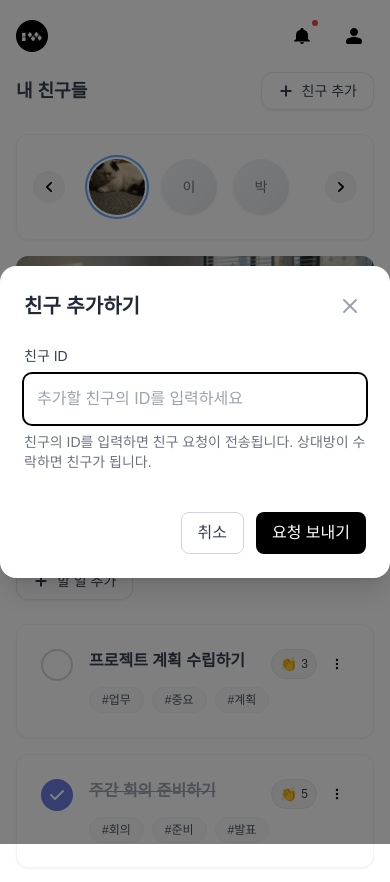
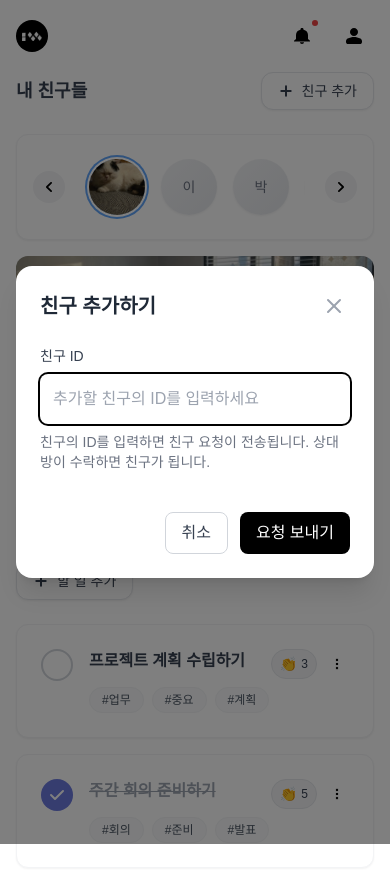
Before and after one commit to kimtaejin3/shared-todo, a Next.js app: page / in a window 390 px wide. Both pictures are taken after a click on the button "친구 추가". Shown: the top 882 px of the page. Built offline with nearby package versions, Linux system fonts and the light colour scheme.

Commit message:
style: FriendAddModal 및 TodoAddModal의 패딩 추가로 반응형 레이아웃 개선

```diff
--- a/src/components/FriendAddModal.tsx
+++ b/src/components/FriendAddModal.tsx
@@ -46,7 +46,7 @@
   if (!isOpen) return null;
 
   return (
-    <div className="fixed inset-0 flex items-center justify-center bg-black bg-opacity-50 z-50">
+    <div className="fixed inset-0 flex items-center justify-center bg-black bg-opacity-50 z-50 px-4">
       <div
         ref={modalRef}
         className={`bg-white rounded-2xl p-6 w-full max-w-md shadow-xl ${fadeInClass}`}
--- a/src/components/TodoAddModal.tsx
+++ b/src/components/TodoAddModal.tsx
@@ -101,7 +101,7 @@
   if (!isOpen) return null;
 
   return (
-    <div className="fixed inset-0 flex items-center justify-center bg-black bg-opacity-50 z-50">
+    <div className="fixed inset-0 flex items-center justify-center bg-black bg-opacity-50 z-50 px-4">
       <div
         ref={modalRef}
         className={`bg-white rounded-2xl p-6 w-full max-w-md shadow-xl ${fadeInClass}`}
```
